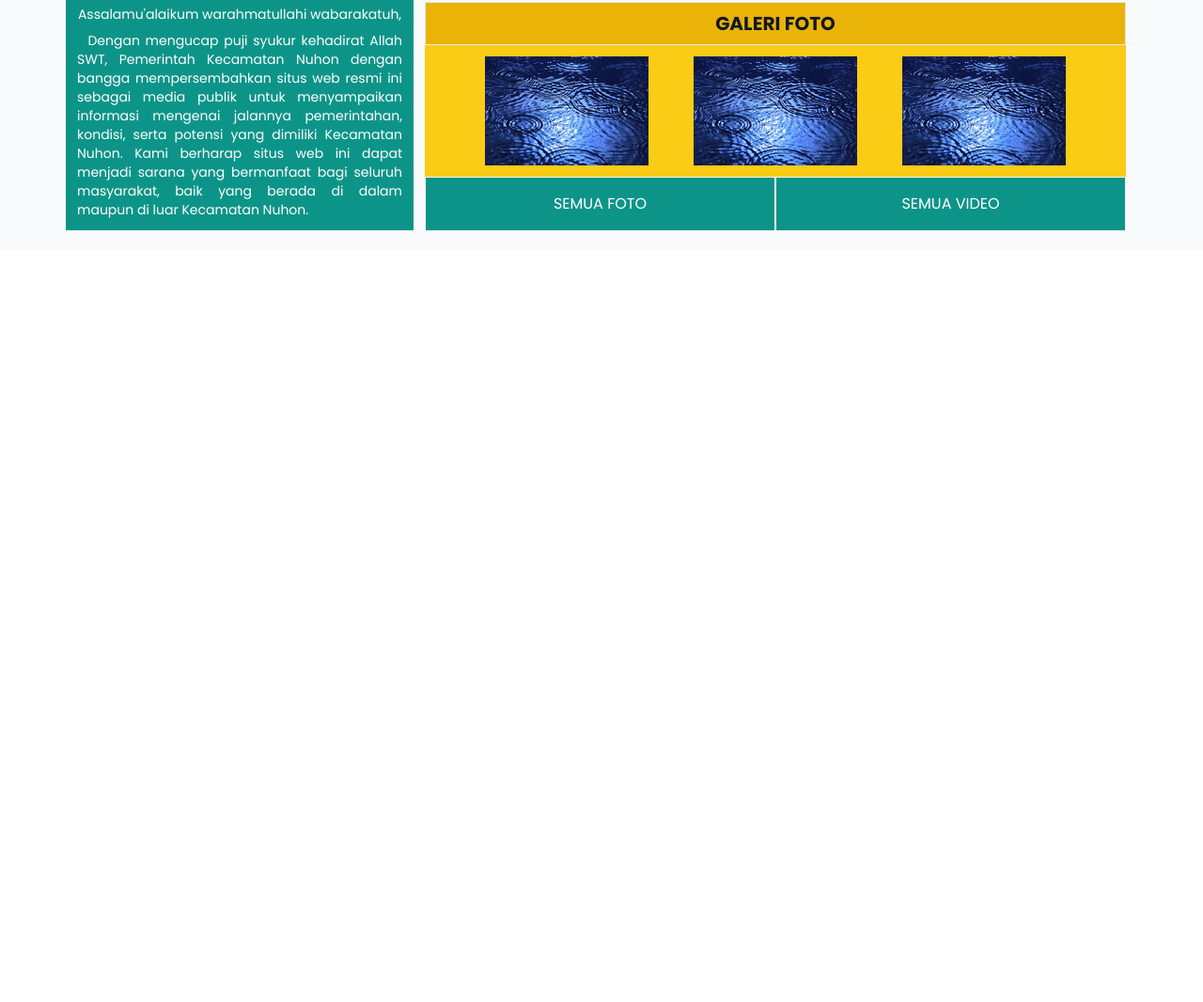
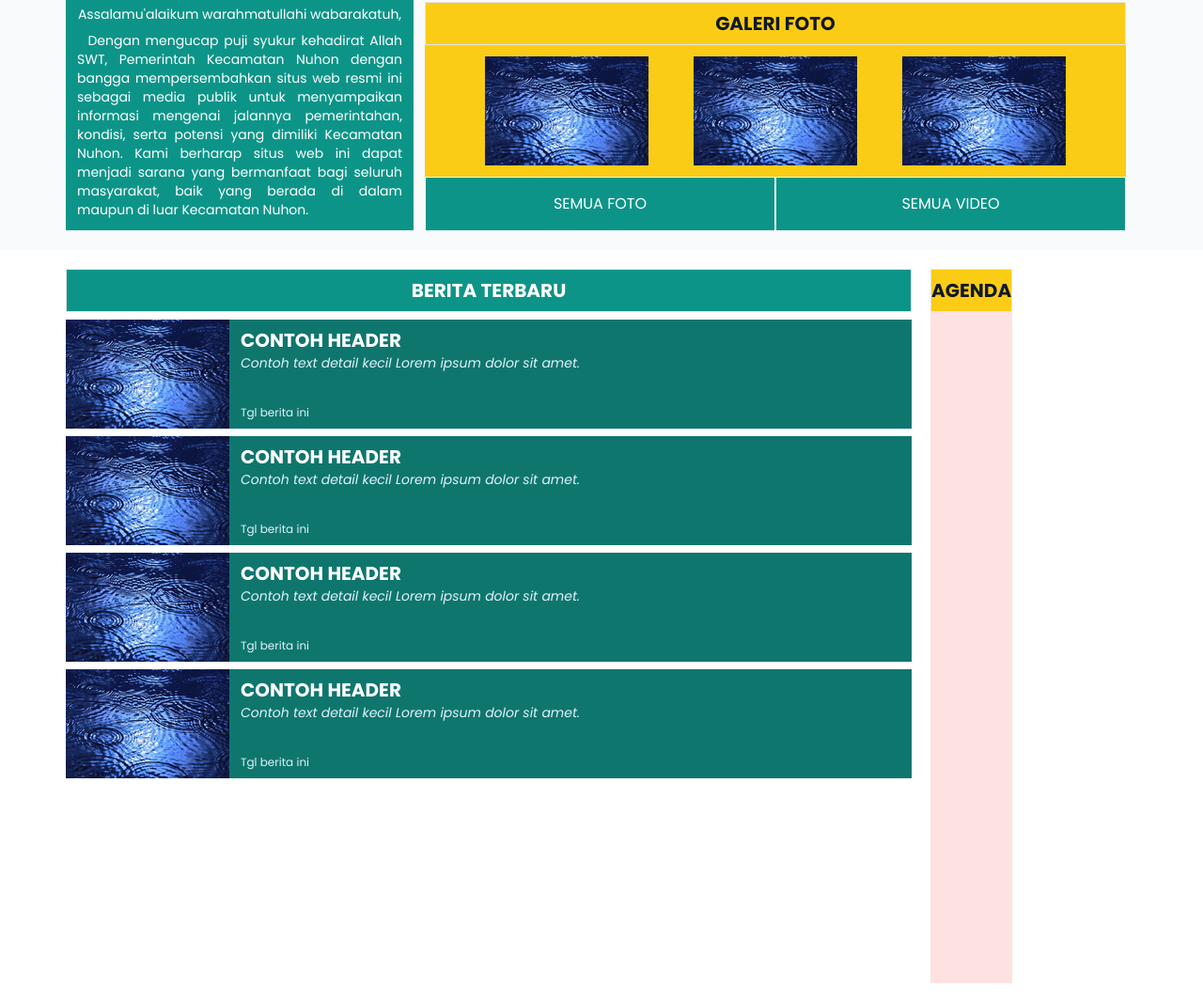
Before and after one commit to Ganntengg/ProjectKecamatanNuhon, a plain HTML site: page index.html in a window 1280 px wide. Shown: the part 1168-2234 px from the top of the page at 94% size. Before the commit the page ends 1434 px from the top, so only its background shows below. Drawn offline with nearby package versions, Linux system fonts and the light colour scheme.

Commit message:
add berita

```diff
--- a/index.html
+++ b/index.html
@@ -219,7 +219,7 @@
         <!-- Foto -->
         <div class="flex flex-col">
           <div
-            class="flex justify-center items-center border w-full bg-yellow-500 font-bold relative py-2"
+            class="flex justify-center items-center border w-full bg-yellow-400 font-bold relative py-2"
           >
             <p class="text-xl text-gray-900 font-bold">GALERI FOTO</p>
           </div>
@@ -268,9 +268,76 @@
       </div>
     </section>
     <!-- Berita terbaru, agenda kegiatan -->
-    <section class="w-full relative flex flex-row justify-center">
-      <!-- Section Berita -->
-      <div></div>
+    <section
+      class="w-full relative flex flex-row h-screen justify-center py-5 gap-x-10"
+    >
+      <!-- Section berita dan agenda kegiatan -->
+      <div class="flex flex-row gap-x-5 w-[1140px]">
+        <!-- Section Berita -->
+        <div class="flex flex-col gap-y-2 w-[900px]">
+          <div
+            class="flex justify-center items-center border w-full bg-teal-600 font-bold relative py-2"
+          >
+            <p class="text-xl text-white font-bold">BERITA TERBARU</p>
+          </div>
+          <div class="bg-teal-700 flex flex-row gap-x-3">
+            <img src="assets/img/foto174116.jpg" alt="" />
+            <div class="flex flex-col justify-between py-2">
+              <div>
+                <p class="text-white font-bold text-xl">CONTOH HEADER</p>
+                <p class="text-sky-100 italic text-sm">
+                  Contoh text detail kecil Lorem ipsum dolor sit amet.
+                </p>
+              </div>
+              <p class="text-sky-100 text-[12px]">Tgl berita ini</p>
+            </div>
+          </div>
+          <div class="bg-teal-700 flex flex-row gap-x-3">
+            <img src="assets/img/foto174116.jpg" alt="" />
+            <div class="flex flex-col justify-between py-2">
+              <div>
+                <p class="text-white font-bold text-xl">CONTOH HEADER</p>
+                <p class="text-sky-100 italic text-sm">
+                  Contoh text detail kecil Lorem ipsum dolor sit amet.
+                </p>
+              </div>
+              <p class="text-sky-100 text-[12px]">Tgl berita ini</p>
+            </div>
+          </div>
+          <div class="bg-teal-700 flex flex-row gap-x-3">
+            <img src="assets/img/foto174116.jpg" alt="" />
+            <div class="flex flex-col justify-between py-2">
+              <div>
+                <p class="text-white font-bold text-xl">CONTOH HEADER</p>
+                <p class="text-sky-100 italic text-sm">
+                  Contoh text detail kecil Lorem ipsum dolor sit amet.
+                </p>
+              </div>
+              <p class="text-sky-100 text-[12px]">Tgl berita ini</p>
+            </div>
+          </div>
+          <div class="bg-teal-700 flex flex-row gap-x-3">
+            <img src="assets/img/foto174116.jpg" alt="" />
+            <div class="flex flex-col justify-between py-2">
+              <div>
+                <p class="text-white font-bold text-xl">CONTOH HEADER</p>
+                <p class="text-sky-100 italic text-sm">
+                  Contoh text detail kecil Lorem ipsum dolor sit amet.
+                </p>
+              </div>
+              <p class="text-sky-100 text-[12px]">Tgl berita ini</p>
+            </div>
+          </div>
+        </div>
+        <!-- Section agenda kegiatan -->
+        <div class="bg-red-100">
+          <div
+            class="flex justify-center items-center border w-full bg-yellow-400 font-bold relative py-2"
+          >
+            <p class="text-xl text-gray-900 font-bold">AGENDA</p>
+          </div>
+        </div>
+      </div>
     </section>
     <script src="https://unpkg.com/swiper/swiper-bundle.min.js"></script>
     <script src="assets/js/carousel.js"></script>
```
